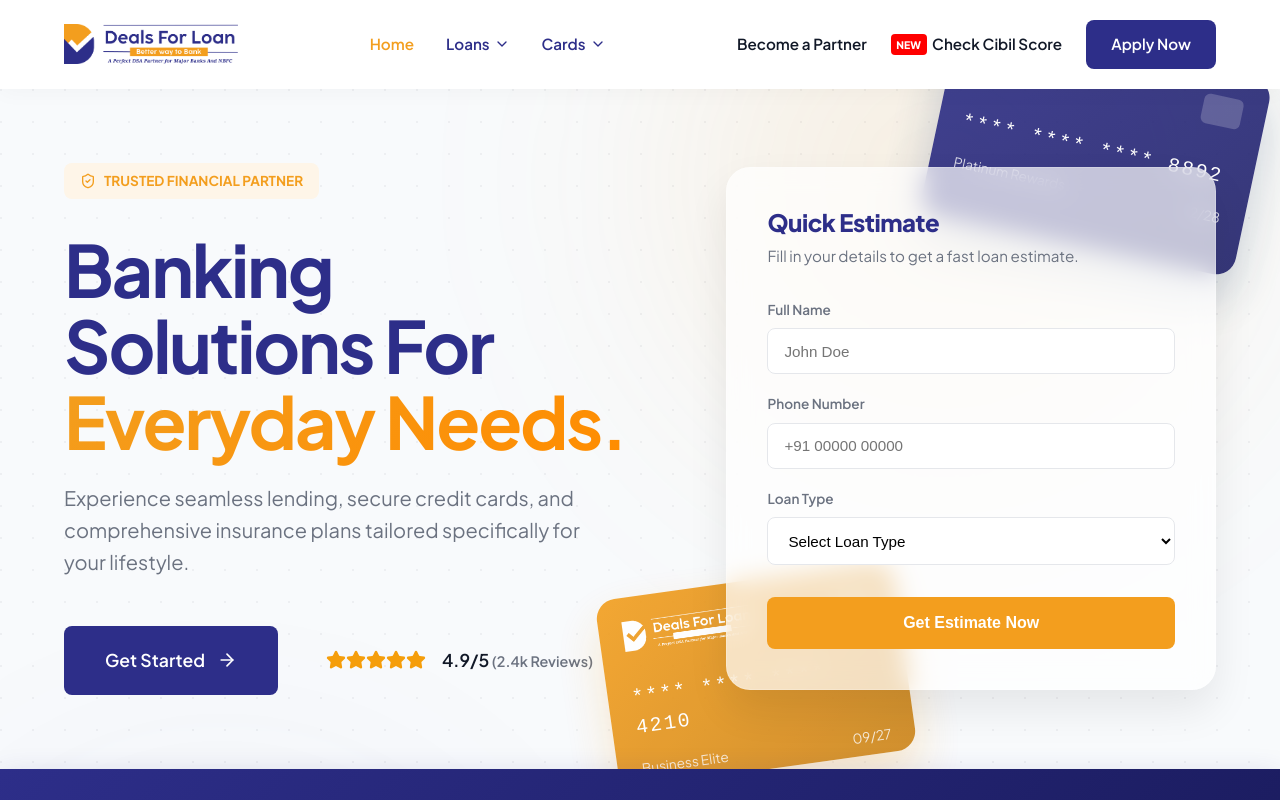
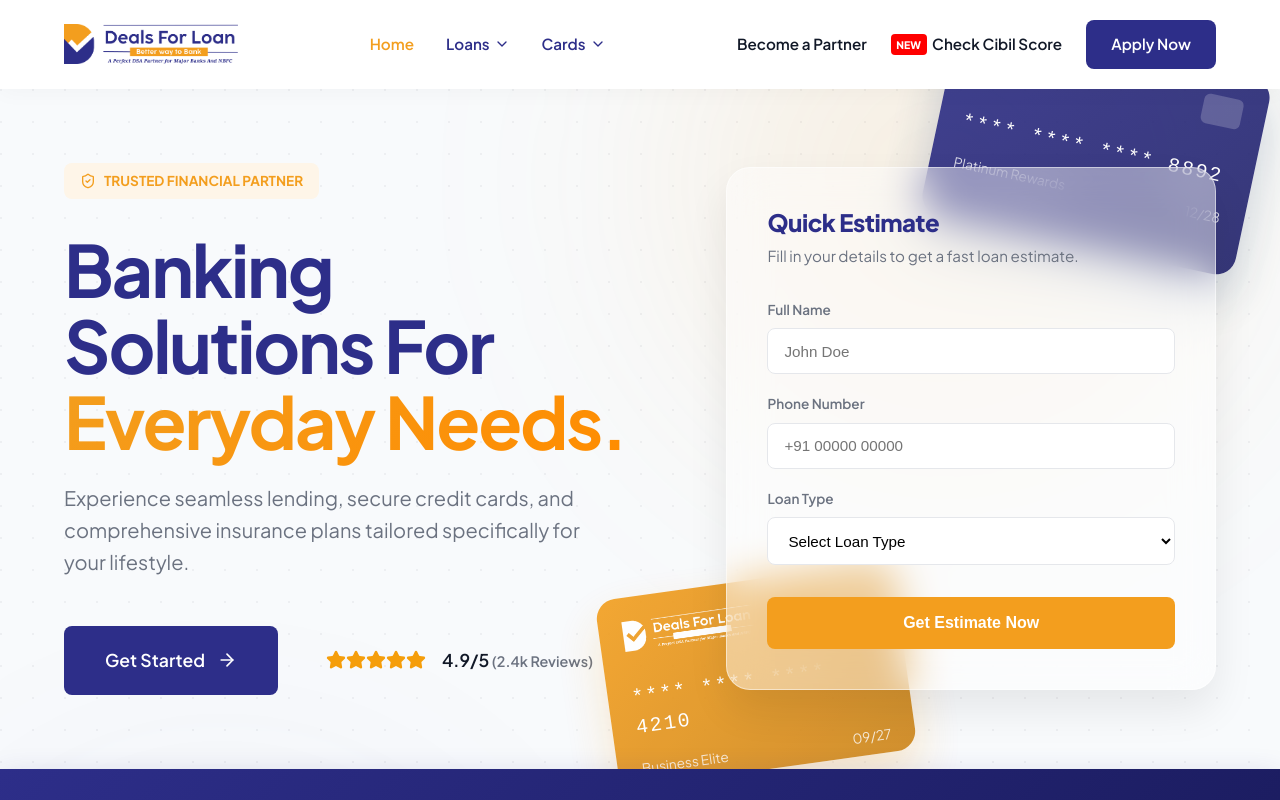
Before and after one commit to KiranSakthivelA/DealsForLoanPreview, a React (Vite) app: page / in a window 1280 px wide. Shown: the top 800 px of the page. Built offline with nearby package versions, Linux system fonts and the light colour scheme.

Commit message:
Strengthen glassmorphism effect for better visibility on Vercel

```diff
--- a/src/index.css
+++ b/src/index.css
@@ -39,14 +39,14 @@
   --shadow-md: 0 4px 6px -1px rgb(0 0 0 / 0.05), 0 2px 4px -1px rgb(0 0 0 / 0.03);
   --shadow-card: 0px 4px 16px rgba(0, 0, 0, 0.04);
 
-  --glass-bg: rgba(255, 255, 255, 0.7);
-  --glass-border: rgba(255, 255, 255, 0.2);
+  --glass-bg: rgba(255, 255, 255, 0.45);
+  --glass-border: rgba(255, 255, 255, 0.5);
 }
 
 .glass {
   background: var(--glass-bg);
-  backdrop-filter: blur(12px);
-  -webkit-backdrop-filter: blur(12px);
+  backdrop-filter: blur(24px) saturate(180%);
+  -webkit-backdrop-filter: blur(24px) saturate(180%);
   border: 1px solid var(--glass-border);
 }
 
--- a/src/pages/LandingPage.jsx
+++ b/src/pages/LandingPage.jsx
@@ -94,7 +94,7 @@ export default function LandingPage() {
               </div>
             </div>
 
-            <div className="glass" style={{ padding: '2.5rem', borderRadius: '24px', boxShadow: '0 20px 40px rgba(0,0,0,0.08)', position: 'relative', zIndex: 2 }}>
+            <div className="glass" style={{ padding: '2.5rem', borderRadius: '24px', boxShadow: '0 20px 40px rgba(0,0,0,0.08)', position: 'relative', zIndex: 2, backdropFilter: 'blur(20px)', WebkitBackdropFilter: 'blur(20px)' }}>
               <h3 style={{ fontSize: '1.5rem', color: 'var(--accent-color)', marginBottom: '0.5rem', fontWeight: 800 }}>Quick Estimate</h3>
               <p style={{ color: 'var(--text-secondary)', fontSize: '0.95rem', marginBottom: '2rem' }}>Fill in your details to get a fast loan estimate.</p>
 
@@ -371,9 +371,9 @@ export default function LandingPage() {
           position: absolute;
           inset: 0;
           padding: 2.5rem;
-          background: rgba(255, 255, 255, 0.85);
-          backdrop-filter: blur(8px);
-          -webkit-backdrop-filter: blur(8px);
+          background: rgba(255, 255, 255, 0.45);
+          backdrop-filter: blur(30px);
+          -webkit-backdrop-filter: blur(30px);
           opacity: 0;
           visibility: hidden;
           transition: all 0.4s ease;
```
